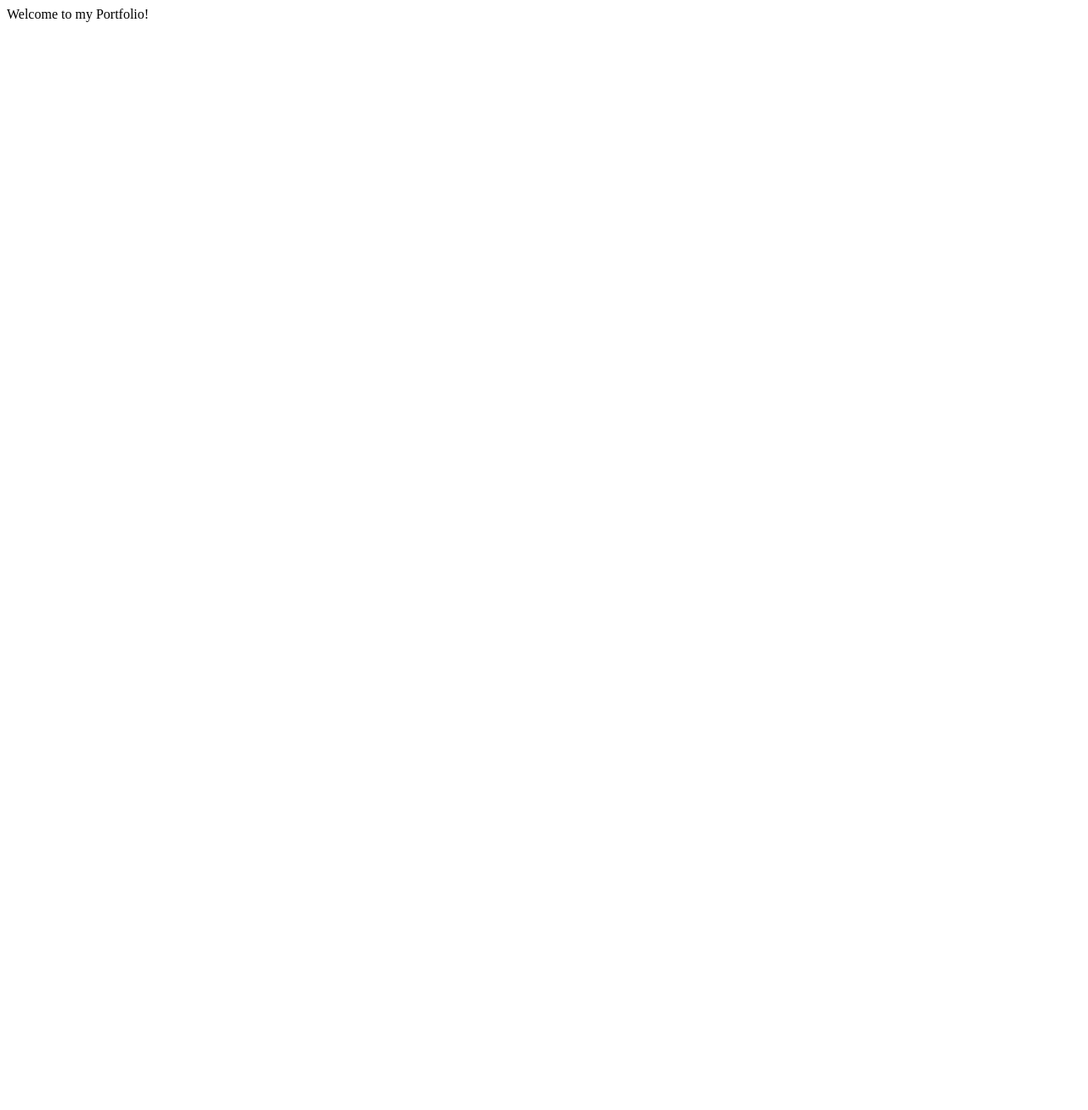
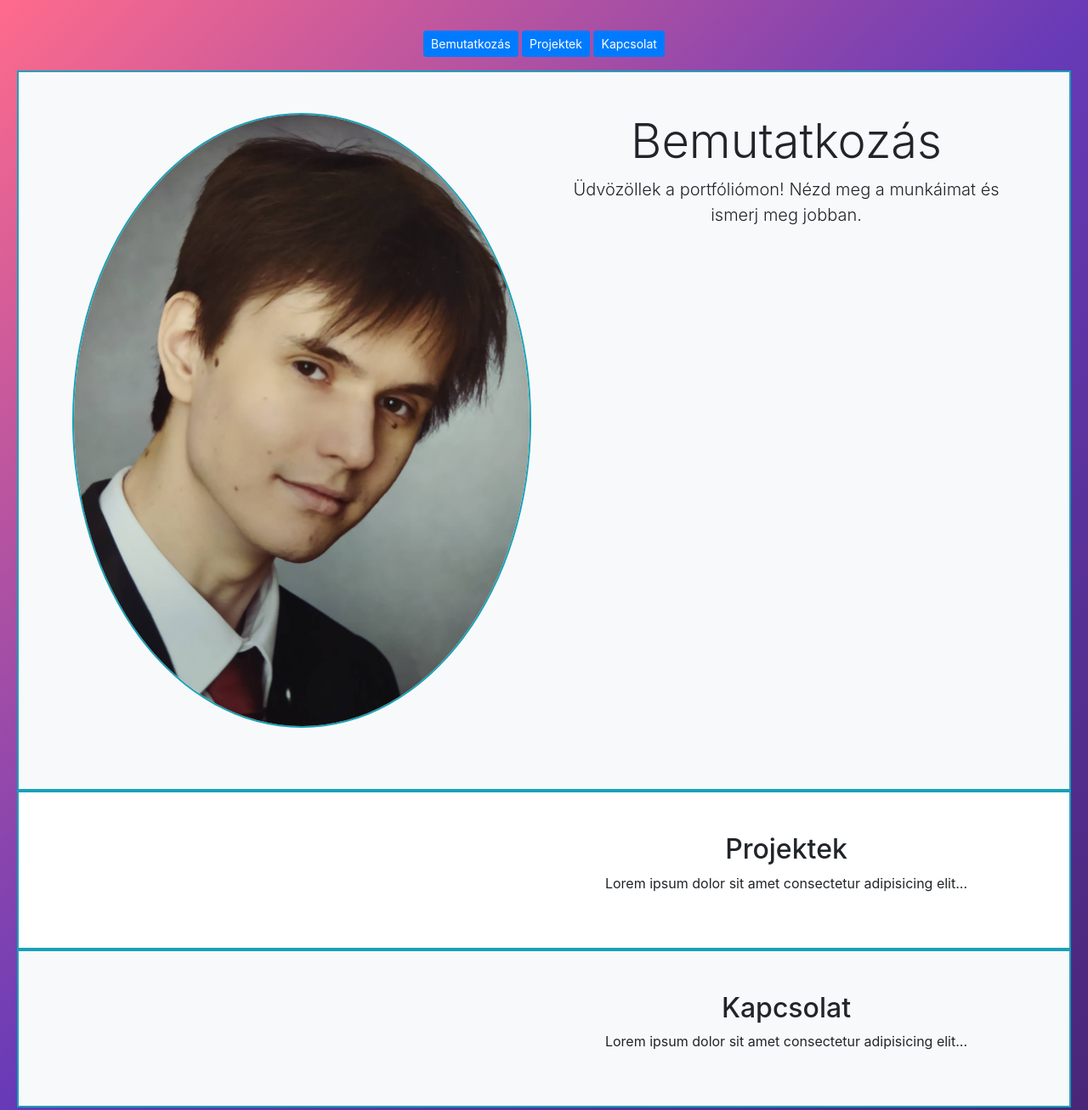
Before and after one commit to Yagaszb/Yagaszb.github.io, a plain HTML site: page index.html in a window 1280 px wide. Shown: the top 1307 px of the page at 85% size. Before the commit the page ends 800 px from the top, so only its background shows below. Drawn offline with nearby package versions, Linux system fonts and the light colour scheme.

Commit message:
just to check

```diff
--- a/index.html
+++ b/index.html
@@ -1,11 +1,96 @@
 <!DOCTYPE html>
 <html lang="en">
+
 <head>
     <meta charset="UTF-8">
     <meta name="viewport" content="width=device-width, initial-scale=1.0">
-    <title>Yagi's Portfolio</title>
+    <title>Portfólió</title>
+    <!-- Bootstrap CSS -->
+    <link rel="stylesheet" href="https://stackpath.bootstrapcdn.com/bootstrap/4.5.2/css/bootstrap.min.css">
+    <style>
+        .vaporwave-gradient {
+            background: linear-gradient(135deg, #FF6B8C, #673AB7, #482677);
+            /* Egyéb stílusok */
+            padding: 20px;
+            text-align: center;
+        }
+
+        .border-info {
+            border: 2px solid #482677;
+        }
+    </style>
 </head>
-<body>
-    Welcome to my Portfolio!
+
+<body class="vaporwave-gradient">
+    <!-- Gombok -->
+    <div class="buttons-container text-center py-3">
+        <button class="btn btn-primary btn-sm" onclick="scrollToSection('bemutatkozas')">Bemutatkozás</button>
+        <button class="btn btn-primary btn-sm" onclick="scrollToSection('projektek')">Projektek</button>
+        <button class="btn btn-primary btn-sm" onclick="scrollToSection('kapcsolat')">Kapcsolat</button>
+    </div>
+
+    <!-- Bemutatkozás szekció -->
+    <div class="border-info">
+        <section id="bemutatkozas" class="bg-light py-5 text-center d-flex">
+            <div class="container">
+                <div class="row">
+                    <div class="col-lg-6">
+                        <img src="profil_kep.jpg" alt="Profil Kép" class="img-fluid rounded-circle mb-4 border-info">
+                        <!-- Border alkalmazása a képre -->
+                    </div>
+                    <div class="col-lg-6">
+                        <h1 class="display-4">Bemutatkozás</h1>
+                        <p class="lead">Üdvözöllek a portfóliómon! Nézd meg a munkáimat és ismerj meg jobban.</p>
+                    </div>
+                </div>
+            </div>
+        </section>
+    </div>
+
+    <!-- Projektek szekció -->
+    <div class="border-info">
+        <section id="projektek" class="bg-white  py-5 d-flex">
+            <div class="container">
+                <div class="row">
+                    <div class="col-lg-6">
+
+                    </div>
+                    <div class="col-lg-6">
+                        <h2 class="text-center">Projektek</h2>
+                        <p>Lorem ipsum dolor sit amet consectetur adipisicing elit...</p>
+                    </div>
+                </div>
+            </div>
+        </section>
+    </div>
+
+    <!-- Kapcsolat szekció -->
+    <div class="border-info">
+        <section id="kapcsolat" class="bg-light py-5 d-flex">
+            <div class="container">
+                <div class="row">
+                    <div class="col-lg-6">
+
+                    </div>
+                    <div class="col-lg-6">
+                        <h2 class="text-center">Kapcsolat</h2>
+                        <p>Lorem ipsum dolor sit amet consectetur adipisicing elit...</p>
+                    </div>
+                </div>
+            </div>
+        </section>
+    </div>
+
+    <!-- Bootstrap JavaScript és Popper.js -->
+    <script src="https://code.jquery.com/jquery-3.5.1.slim.min.js"></script>
+    <script src="https://cdn.jsdelivr.net/npm/@popperjs/core@2.9.2/dist/umd/popper.min.js"></script>
+    <script src="https://stackpath.bootstrapcdn.com/bootstrap/4.5.2/js/bootstrap.min.js"></script>
+    <!-- JavaScript a görgetéshez -->
+    <script>
+        function scrollToSection(sectionId) {
+            document.getElementById(sectionId).scrollIntoView({ behavior: 'smooth' });
+        }
+    </script>
 </body>
+
 </html>
```
Also changed, not shown: assets/me.jpg (added), profil_kep.jpg (added), style.css (added).
